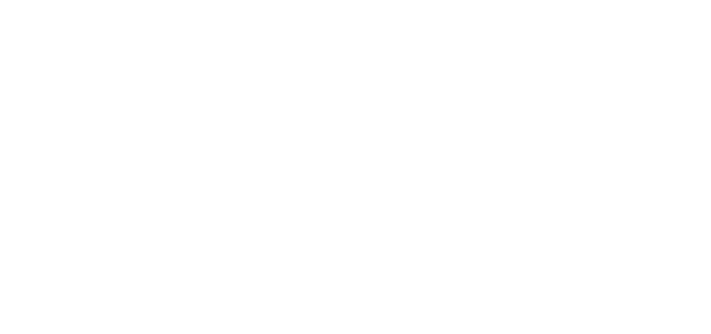
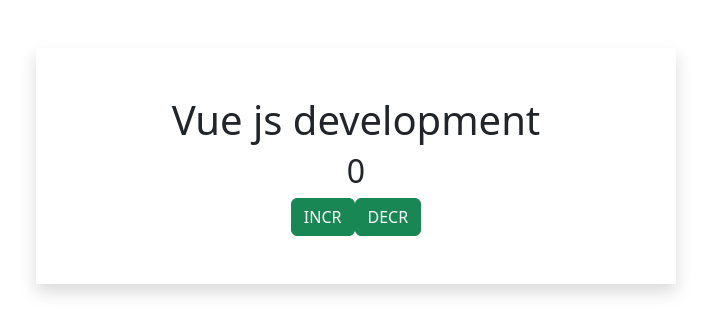
Before and after one commit to Elitedev2000/frontend-pro, a plain HTML site: page module-2/vue-lesson-1/index.html in a window 1280 px wide. Shown: the whole page, without its empty margins (284-995 px from the left). Drawn offline with nearby package versions, Linux system fonts and the light colour scheme.

Commit message:
added encr and decr

```diff
--- a/module-2/vue-lesson-1/app.js
+++ b/module-2/vue-lesson-1/app.js
@@ -2,11 +2,22 @@
     {
         data() {
             return {
-                isName: "Vue js development"
+                isName: "Vue js development",
+                number: 0,
+            }
+        },
+
+        methods: {
+            incr() {
+                this.number += 1;
+            },
+            decr() {
+                this.number -= 1;
             }
         }
     }
 );
 
-console.log(window);
-console.log(Vue);
+let div = document.querySelector('#app');
+
+app.mount(div);
--- a/module-2/vue-lesson-1/index.html
+++ b/module-2/vue-lesson-1/index.html
@@ -9,15 +9,30 @@
 
     <script src="https://unpkg.com/vue@3/dist/vue.global.js"></script>
 
-    <link rel="stylesheet" href="https://cdnjs.cloudflare.com/ajax/libs/bootstrap/5.2.3/js/bootstrap.min.js">
+    <link rel="stylesheet" href=" 	https://cdn.jsdelivr.net/npm/bootstrap@5.3.0-alpha3/dist/css/bootstrap.min.css">
 </head>
 
 <body>
 
 
+    <div id="app">
 
 
-    <div id="app"></div>
+        <div class="wrapper p-5 w-50 mx-auto mt-5 shadow text-center">
+            <h1>{{ isName }}</h1>
+            <h2>{{ number }}</h2>
+            <button class="btn btn-success" v-on:click="incr">INCR</button>
+            <button class="btn btn-success" v-on:click="decr">DECR</button>
+        </div>
+
+
+    </div>
+
+
+
+
+
+
 
     <script type="module" src="app.js"></script>
 </body>
```
